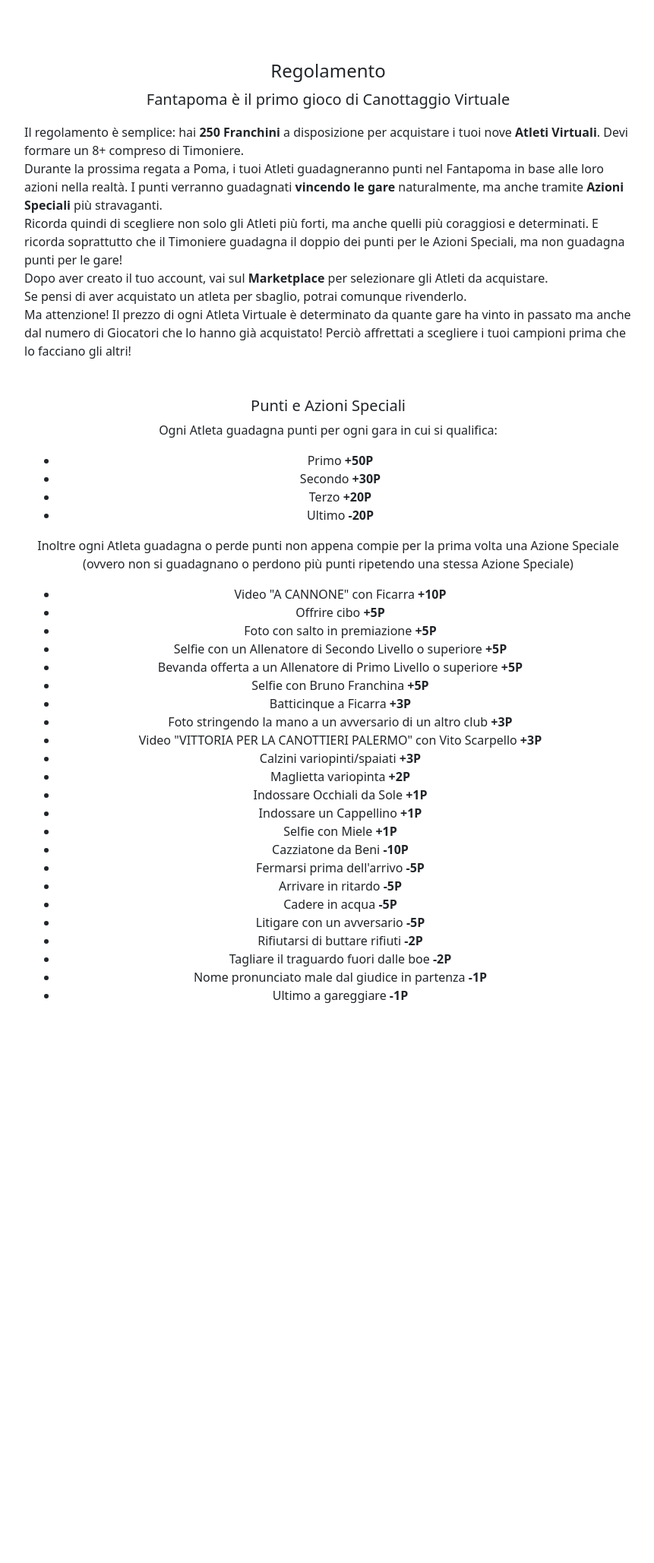
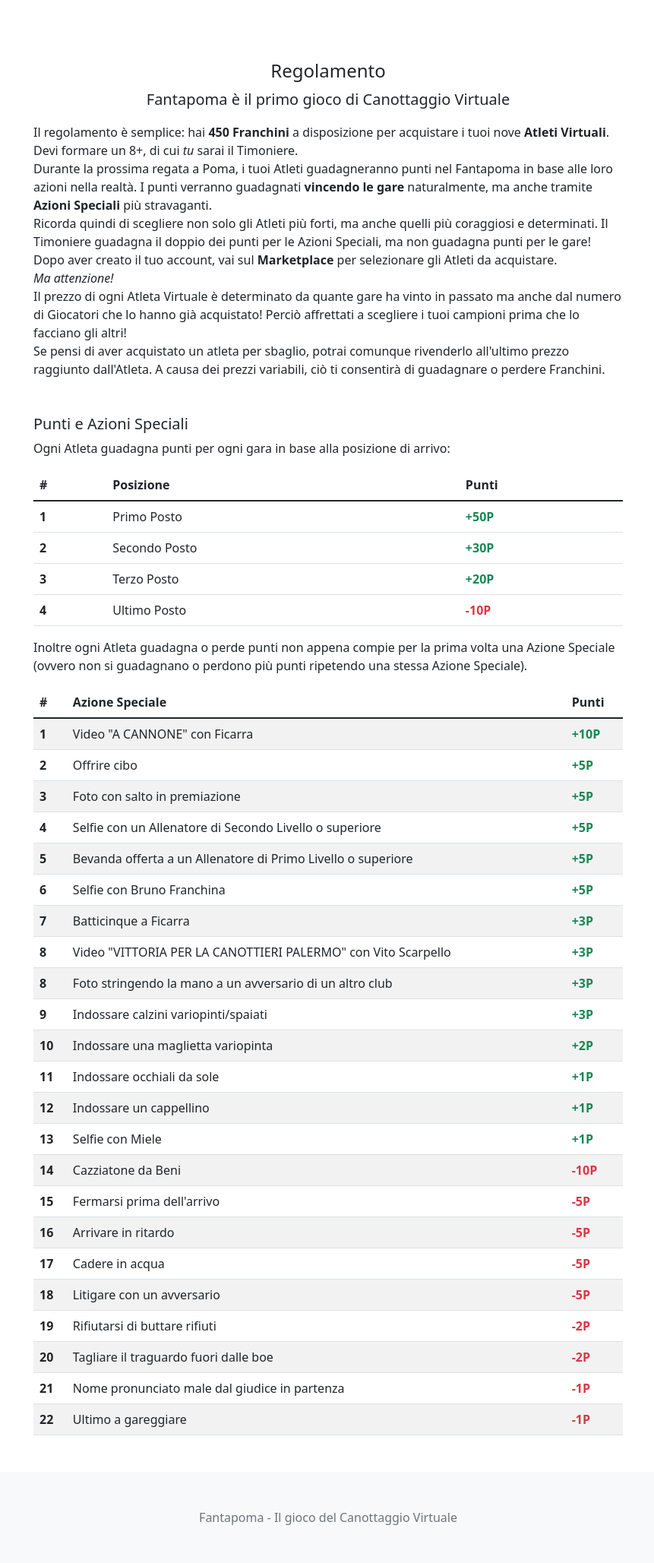
Before and after one commit to fedesss98/scp-django, a Django app: page /fantapoma/ in a window 1280 px wide. Shown: the part 247-2304 px from the top of the page at 76% size, without its empty margins (208-1069 px from the left). Before the commit the page ends 1585 px from the top, so only its background shows below. Run offline with Django 3.2, Linux system fonts and the light colour scheme.

Commit message:
Add tables for points

```diff
--- a/fantapoma/templates/fantapoma/index.html
+++ b/fantapoma/templates/fantapoma/index.html
@@ -18,65 +18,176 @@
   </head>
   <body>
     {% include 'fantapoma/navbar.html' %}
-    <main class="container-fluid text-center mt-5">
-      <h1 class="display-1">Fantapoma</h1>
-      <h2>Crea il tuo otto e distruggili tutti</h2>
+    <main class="container-fluid mt-5">
+      <h1 class="display-1 text-center">Fantapoma</h1>
+      <h2 class="text-center">Crea il tuo otto e distruggili tutti</h2>
       <br>
-      <div class="container-sm rules mt-5 mx-auto">
-        <h4>Regolamento</h4>
-        <p class="lead">Fantapoma è il primo gioco di Canottaggio Virtuale</p>
+      <div class="container-sm rules mw-5 mt-5 mx-auto">
+        <h4 class="text-center">Regolamento</h4>
+        <p class="lead text-center">Fantapoma è il primo gioco di Canottaggio Virtuale</p>
         <p class="text-start mw-5 mx-auto">
-          Il regolamento è semplice: hai <strong>250 Franchini</strong> a disposizione per acquistare i tuoi nove <strong>Atleti Virtuali</strong>.
-          Devi formare un 8+ compreso di Timoniere.<br>
+          Il regolamento è semplice: hai <strong>450 Franchini</strong> a disposizione per acquistare i tuoi nove <strong>Atleti Virtuali</strong>.
+          Devi formare un 8+, di cui <em>tu</em> sarai il Timoniere.<br>
           Durante la prossima regata a Poma, i tuoi Atleti guadagneranno punti nel Fantapoma in base alle loro azioni nella realtà.
           I punti verranno guadagnati <strong>vincendo le gare</strong> naturalmente, ma anche tramite <strong>Azioni Speciali</strong> più stravaganti.<br>
           Ricorda quindi di scegliere non solo gli Atleti più forti, ma anche quelli più coraggiosi e determinati.
-          E ricorda soprattutto che il Timoniere guadagna il doppio dei punti per le Azioni Speciali, ma non guadagna punti per le gare!<br>
+          Il Timoniere guadagna il doppio dei punti per le Azioni Speciali, ma non guadagna punti per le gare!<br>
           Dopo aver creato il tuo account, vai sul <strong>Marketplace</strong> per selezionare gli Atleti da acquistare.<br>
-          Se pensi di aver acquistato un atleta per sbaglio, potrai comunque rivenderlo.<br>
-          Ma attenzione!
+          <em>Ma attenzione!</em><br>
           Il prezzo di ogni Atleta Virtuale è determinato da quante gare ha vinto in passato ma anche dal numero di Giocatori che lo hanno già acquistato!
-          Perciò affrettati a scegliere i tuoi campioni prima che lo facciano gli altri!
+          Perciò affrettati a scegliere i tuoi campioni prima che lo facciano gli altri!<br>
+          Se pensi di aver acquistato un atleta per sbaglio, potrai comunque rivenderlo all'ultimo prezzo raggiunto dall'Atleta.
+          A causa dei prezzi variabili, ciò ti consentirà di guadagnare o perdere Franchini.<br>
         </p>
       </div>
-      <div class="container-sm points mw-5 mt-5 mx-auto text-left">
+      <div class="container-sm points mw-5 my-5 mx-auto">
         <h5>Punti e Azioni Speciali</h5>
-        <p class="text-sm-left">Ogni Atleta guadagna punti per ogni gara in cui si qualifica:</p>
-        <ul class="text-left">
-          <li>Primo <b>+50P</b></li>
-          <li>Secondo <b>+30P</b></li>
-          <li>Terzo <b>+20P</b></li>
-          <li>Ultimo <b>-20P</b></li>
-        </ul>
-        <p class="text-left">Inoltre ogni Atleta guadagna o perde punti non appena compie per la prima volta una Azione Speciale (ovvero non si guadagnano o perdono più punti ripetendo una stessa Azione Speciale)</p>
-        <ul>
-          <li>Video "A CANNONE" con Ficarra <b>+10P</b></li>
-          <li>Offrire cibo <b>+5P</b></li>
-          <li>Foto con salto in premiazione <b>+5P</b></li>
-          <li>Selfie con un Allenatore di Secondo Livello o superiore <b>+5P</b></li>
-          <li>Bevanda offerta a un Allenatore di Primo Livello o superiore <b>+5P</b></li>
-          <li>Selfie con Bruno Franchina <b>+5P</b></li>
-          <li>Batticinque a Ficarra <b>+3P</b></li>
-          <li>Foto stringendo la mano a un avversario di un altro club <b>+3P</b></li>
-          <li>Video "VITTORIA PER LA CANOTTIERI PALERMO" con Vito Scarpello <b>+3P</b></li>
-          <li>Calzini variopinti/spaiati <b>+3P</b></li>
-          <li>Maglietta variopinta <b>+2P</b></li>
-          <li>Indossare Occhiali da Sole <b>+1P</b></li>
-          <li>Indossare un Cappellino <b>+1P</b></li>
-          <li>Selfie con Miele <b>+1P</b></li>
-          <li>Cazziatone da Beni <b>-10P</b></li>
-          <li>Fermarsi prima dell'arrivo <b>-5P</b></li>
-          <li>Arrivare in ritardo <b>-5P</b></li>
-          <li>Cadere in acqua <b>-5P</b></li>
-          <li>Litigare con un avversario <b>-5P</b></li>
-          <li>Rifiutarsi di buttare rifiuti <b>-2P</b></li>
-          <li>Tagliare il traguardo fuori dalle boe <b>-2P</b></li>
-          <li>Nome pronunciato male dal giudice in partenza <b>-1P</b></li>
-          <li>Ultimo a gareggiare <b>-1P</b></li>
-        </ul>
+        <p class="text-left">
+          Ogni Atleta guadagna punti per ogni gara in base alla posizione di arrivo:
+        </p>
+        <table class="table table-hover">
+          <thead>
+            <tr>
+              <th scope="col">#</th>
+              <th scope="col">Posizione</th>
+              <th scope="col">Punti</th>
+            </tr>
+          </thead>
+          <tbody>
+            <tr>
+              <th scope="col">1</th>
+              <td>Primo Posto</td><td class="text-success fw-bold">+50P</td>
+            </tr>
+            <tr>
+              <th scope="col">2</th>
+              <td>Secondo Posto</td><td class="text-success fw-bold">+30P</td>
+            </tr>
+            <tr>
+              <th scope="col">3</th>
+              <td>Terzo Posto</td><td class="text-success fw-bold">+20P</td>
+            </tr>
+            <tr>
+              <th scope="col">4</th>
+              <td>Ultimo Posto</td><td class="text-danger fw-bold">-10P</td>
+            </tr>
+          </tbody>
+        </table>
+        <p class="text-left">
+          Inoltre ogni Atleta guadagna o perde punti non appena compie per la prima volta una Azione Speciale
+           (ovvero non si guadagnano o perdono più punti ripetendo una stessa Azione Speciale).
+        </p>
+        <table class="table table-hover table-striped">
+          <thead>
+            <tr>
+              <th scope="col">#</th>
+              <th scope="col">Azione Speciale</th>
+              <th scope="col">Punti</th>
+            </tr>
+          </thead>
+          <tbody>
+            <tr>
+              <th scope="col">1</th>
+              <td>Video "A CANNONE" con Ficarra</td><td class="text-success fw-bold">+10P</td>
+            </tr>
+            <tr>
+              <th scope="col">2</th>
+              <td>Offrire cibo</td><td class="text-success fw-bold">+5P</td>
+            </tr>
+            <tr>
+              <th scope="col">3</th>
+              <td>Foto con salto in premiazione</td><td class="text-success fw-bold">+5P</td>
+            </tr>
+            <tr>
+              <th scope="col">4</th>
+              <td>Selfie con un Allenatore di Secondo Livello o superiore</td><td class="text-success fw-bold">+5P</td>
+            </tr>
+            <tr>
+              <th scope="col">5</th>
+              <td>Bevanda offerta a un Allenatore di Primo Livello o superiore</td><td class="text-success fw-bold">+5P</td>
+            </tr>
+            <tr>
+              <th scope="col">6</th>
+              <td>Selfie con Bruno Franchina</td><td class="text-success fw-bold">+5P</td>
+            </tr>
+            <tr>
+              <th scope="col">7</th>
+              <td>Batticinque a Ficarra</td><td class="text-success fw-bold">+3P</td>
+            </tr>
+            <tr>
+              <th scope="col">8</th>
+              <td>Video "VITTORIA PER LA CANOTTIERI PALERMO" con Vito Scarpello</td><td class="text-success fw-bold">+3P</td>
+            </tr>
+            <tr>
+              <th scope="col">8</th>
+              <td>Foto stringendo la mano a un avversario di un altro club</td><td class="text-success fw-bold">+3P</td>
+            </tr>
+            <tr>
+              <th scope="col">9</th>
+              <td>Indossare calzini variopinti/spaiati</td><td class="text-success fw-bold">+3P</td>
+            </tr>
+            <tr>
+              <th scope="col">10</th>
+              <td>Indossare una maglietta variopinta</td><td class="text-success fw-bold">+2P</td>
+            </tr>
+            <tr>
+              <th scope="col">11</th>
+              <td>Indossare occhiali da sole</td><td class="text-success fw-bold">+1P</td>
+            </tr>
+            <tr>
+              <th scope="col">12</th>
+              <td>Indossare un cappellino</td><td class="text-success fw-bold">+1P</td>
+            </tr>
+            <tr>
+              <th scope="col">13</th>
+              <td>Selfie con Miele</td><td class="text-success fw-bold">+1P</td>
+            </tr>
+            <tr>
+              <th scope="col">14</th>
+              <td>Cazziatone da Beni</td><td class="text-danger fw-bold">-10P</td>
+            </tr>
+            <tr>
+              <th scope="col">15</th>
+              <td>Fermarsi prima dell'arrivo</td><td class="text-danger fw-bold">-5P</td>
+            </tr>
+            <tr>
+              <th scope="col">16</th>
+              <td>Arrivare in ritardo</td><td class="text-danger fw-bold">-5P</td>
+            </tr>
+            <tr>
+              <th scope="col">17</th>
+              <td>Cadere in acqua</td><td class="text-danger fw-bold">-5P</td>
+            </tr>
+            <tr>
+              <th scope="col">18</th>
+              <td>Litigare con un avversario</td><td class="text-danger fw-bold">-5P</td>
+            </tr>
+            <tr>
+              <th scope="col">19</th>
+              <td>Rifiutarsi di buttare rifiuti</td><td class="text-danger fw-bold">-2P</td>
+            </tr>
+            <tr>
+              <th scope="col">20</th>
+              <td>Tagliare il traguardo fuori dalle boe</td><td class="text-danger fw-bold">-2P</td>
+            </tr>
+            <tr>
+              <th scope="col">21</th>
+              <td>Nome pronunciato male dal giudice in partenza</td><td class="text-danger fw-bold">-1P</td>
+            </tr>
+            <tr>
+              <th scope="col">22</th>
+              <td>Ultimo a gareggiare</td><td class="text-danger fw-bold">-1P</td>
+            </tr>
+          </tbody>
+        </table>
       </div>
-
     </main>
+    <footer class="footer mt-auto py-5 bg-light text-center">
+      <div class="container">
+        <span class="text-muted">
+            Fantapoma - Il gioco del Canottaggio Virtuale
+        </span>
+      </div>
+    </footer>
 
     <!-- Optional JavaScript; choose one of the two! -->
 
```
